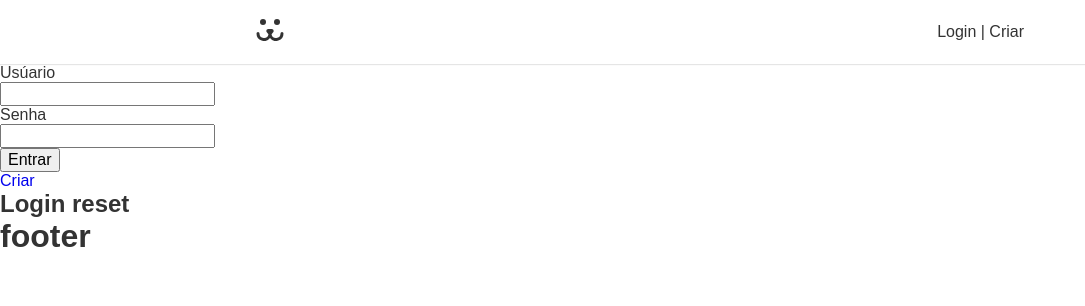
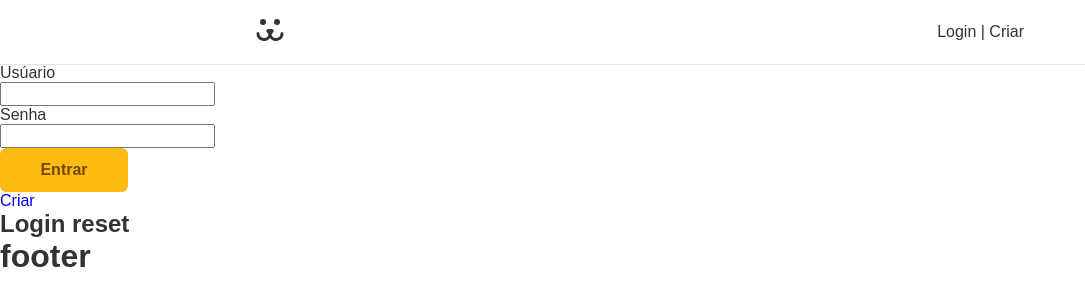
Before and after one commit to amandagdev/dogs, a React (Create React App) app: page /login/resetar in a window 1280 px wide. Shown: the top 306 px of the page, without its empty margins (0-1085 px from the left). Built offline with nearby package versions, Linux system fonts and the light colour scheme.

Commit message:
feat(button): stylization component button

```diff
--- a/src/components/form/button/index.js
+++ b/src/components/form/button/index.js
@@ -1,8 +1,8 @@
 import React from 'react';
 import './styles.css';
 
-const Button = ({ children }) => {
-  return <button>{children}</button>;
+const Button = ({ children, ...props }) => {
+  return <button {...props} className="button">{children}</button>;
 };
 
 export default Button;
--- a/src/components/form/button/styles.css
+++ b/src/components/form/button/styles.css
@@ -0,0 +1,23 @@
+.button {
+  font-size: 1rem;
+  border: none;
+  border-radius: 0.4rem;
+  padding: 0.8rem 1.8rem;
+  min-width: 8rem;
+  background-color: #fb1;
+  color: #764701;
+  font-weight: bold;
+  box-sizing: border-box;
+  transition: 0.1s;
+}
+
+.button:hover,
+.button:focus {
+  outline: none;
+  box-shadow: 0 0 0 3px #fea, 0 0 0 4px #fb1;
+}
+
+.button:disabled {
+  opacity: 0.5;
+  cursor: wait;
+}
```
